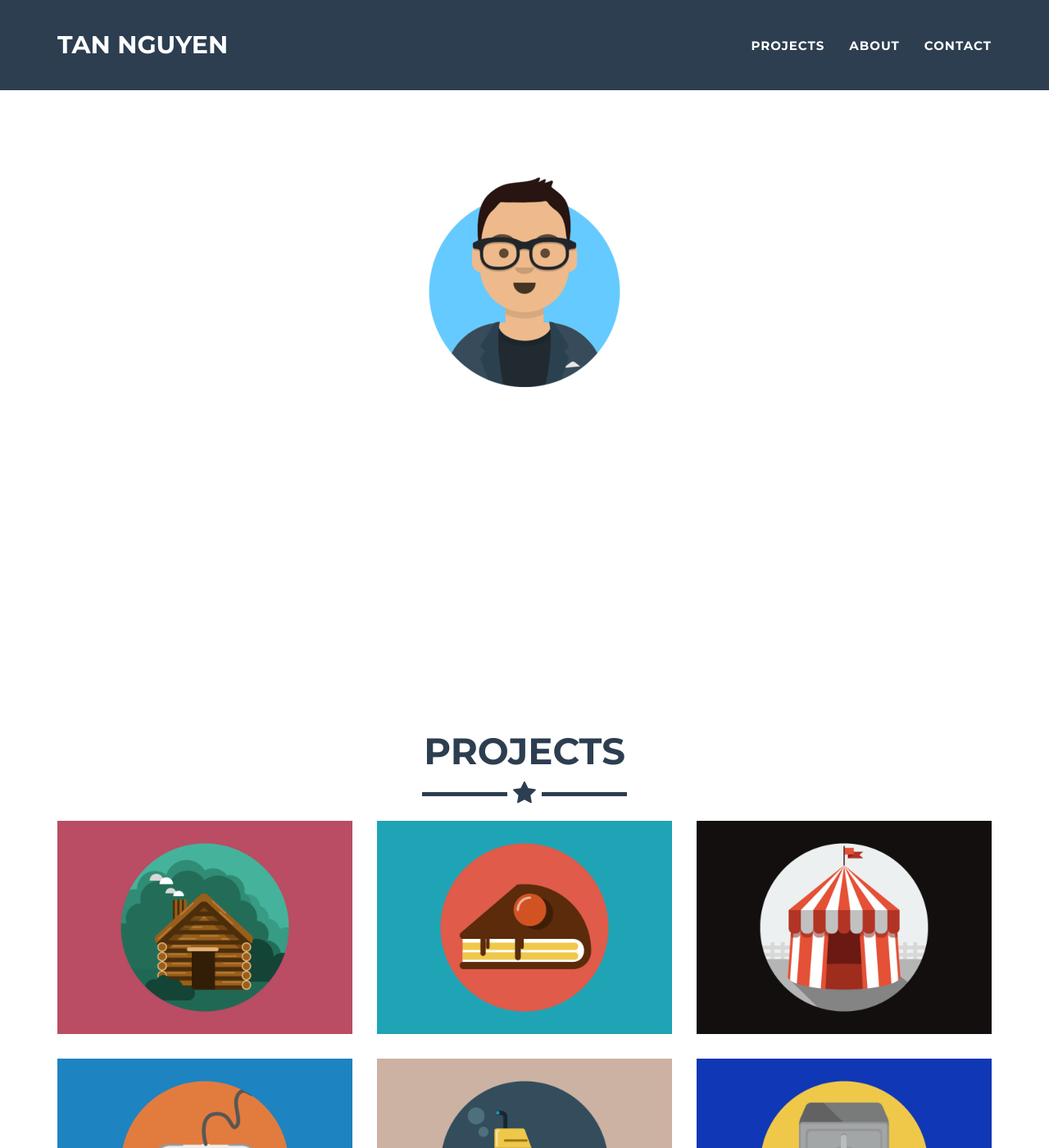
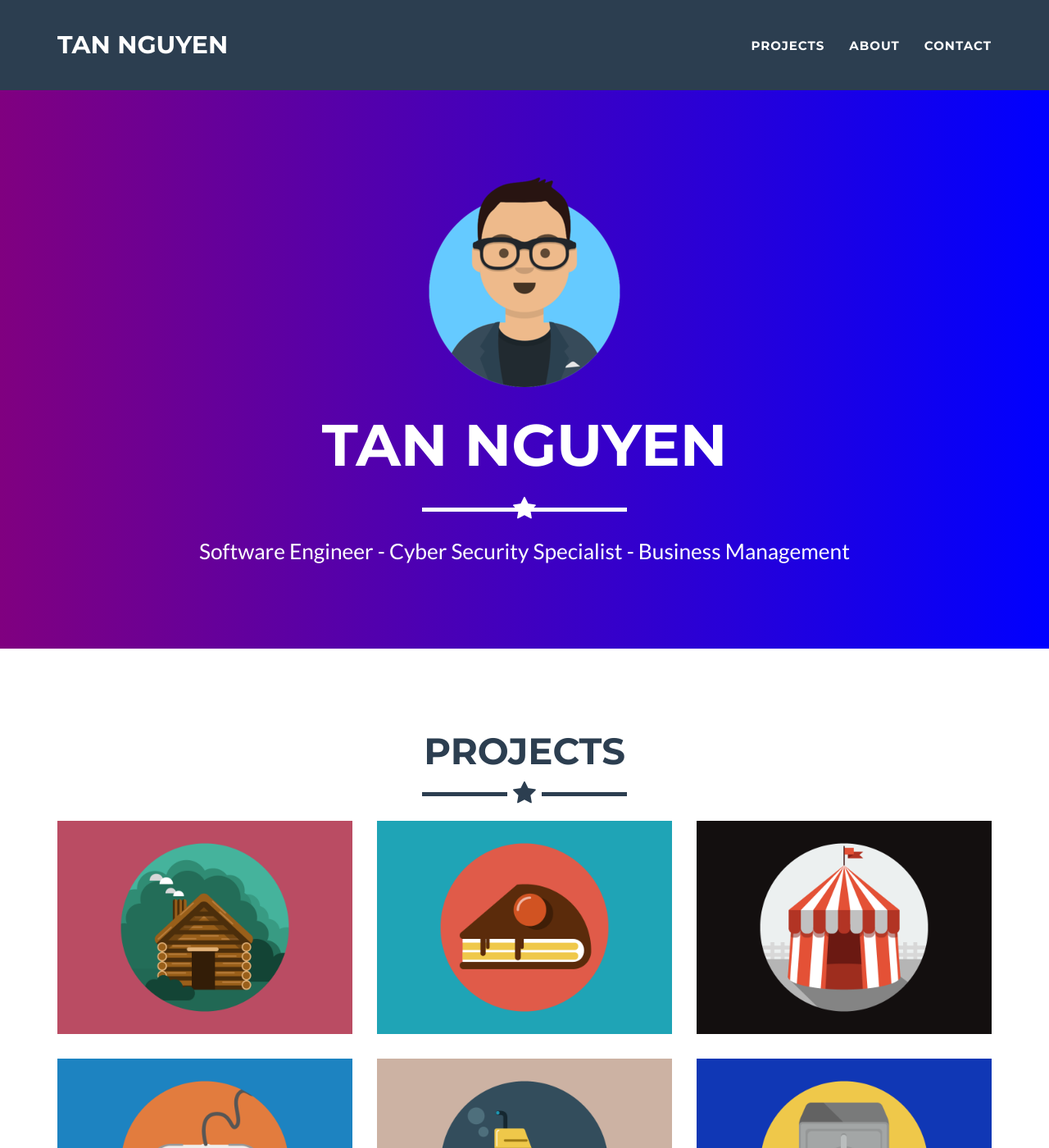
Before and after one commit to tannguyencanh/tannguyencanh.github.io, a Jekyll site: the page built from index.html, in a window 1280 px wide and 1400 px high. Shown: the whole window at 82% size. Built offline with Jekyll 4.4.1, drawn with Linux system fonts in a browser that asks for light colours.

Commit message:
Update main.css

```diff
--- a/_includes/css/main.css
+++ b/_includes/css/main.css
@@ -83,7 +83,7 @@ hr.star-primary:after {
 header {
     text-align: center;
     color: #fff;
-    background: #{{ site.color.primary }};
+    background-image: linear-gradient(to right, purple , blue);
 }
 
 header .container {
```
